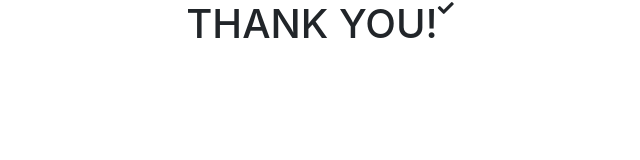
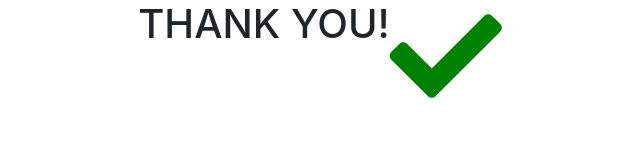
Before and after one commit to fizjoterapia/digital-payments, a plain HTML site: page success.html in a window 1280 px wide. Shown: the whole page, without its empty margins (320-960 px from the left). Drawn offline with nearby package versions, Linux system fonts and the light colour scheme.

Commit message:
Update success.html

```diff
--- a/success.html
+++ b/success.html
@@ -13,7 +13,7 @@
     <div class="container">
       <div class="d-flex justify-content-center">
         <h1>THANK YOU!</h1>
-        <i class="fa fa-check"></i>
+        <div><i class="fa fa-check fa-7x" style="color:green"></i></div>
       </div>
     </div>
 
```
